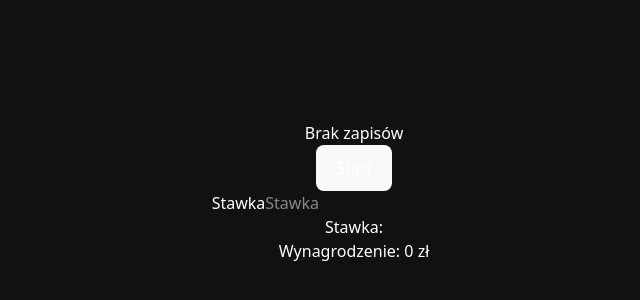
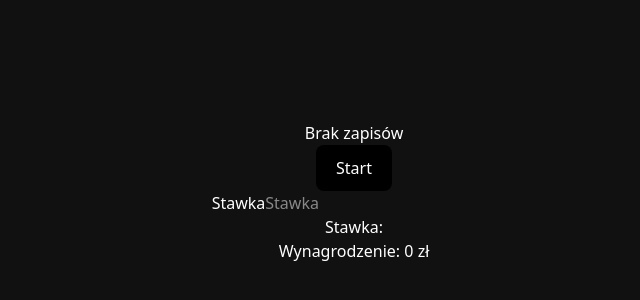
Before and after one commit to jakubhopcias/WorkTrack, a React (Vite) app: page / in a window 1280 px wide. Shown: the part 208-508 px from the top of the page, without its empty margins (286-926 px from the left). Built offline with nearby package versions, Linux system fonts and the light colour scheme.

Commit message:
Przycisk widoczny

```diff
--- a/src/components/Button.jsx
+++ b/src/components/Button.jsx
@@ -1,6 +1,6 @@
 export default function Button({ text, onClick, className }) {
   const baseClasses = "px-4 py-2 rounded";
-  const primaryClasses = "bg-blue-500 text-white hover:bg-blue-600";
+  const primaryClasses = "!bg-black   hover:bg-blue-600";
   const outlineClasses =
     "border border-blue-500 text-blue-500 hover:bg-blue-100";
 
--- a/src/components/StepForm.jsx
+++ b/src/components/StepForm.jsx
@@ -1,5 +1,6 @@
 import React, { useState } from "react";
 import AddFormModal from "./AddFormModal";
+import Button from "./Button";
 
 export default function StepForm({ addStep }) {
   const [startTime, setStartTime] = useState("");
@@ -21,7 +22,7 @@ export default function StepForm({ addStep }) {
     setIsTimerRunning(false);
     const endTime = new Date();
     const duration =
-      (Math.floor((endTime - startTime) / (1000 * 60 * 60)).toFixed(2)) * 1;
+      Math.floor((endTime - startTime) / (1000 * 60 * 60)).toFixed(2) * 1;
     const step = {
       name: name,
       startTime: startTime,
@@ -35,9 +36,12 @@ export default function StepForm({ addStep }) {
   }
   return (
     <form className="step-form">
-      <button className="primary-btn" onClick={handleTimerToggle}>
-        {isTimerRunning ? "Zatrzymaj" : "Start"}
-      </button>
+      <Button
+        className="primary"
+        onClick={handleTimerToggle}
+        text={isTimerRunning ? "Zatrzymaj" : "Start"}
+      />
+
       {isModalOpen && (
         <AddFormModal
           setName={(name) => handleModalClose(name)}
```
